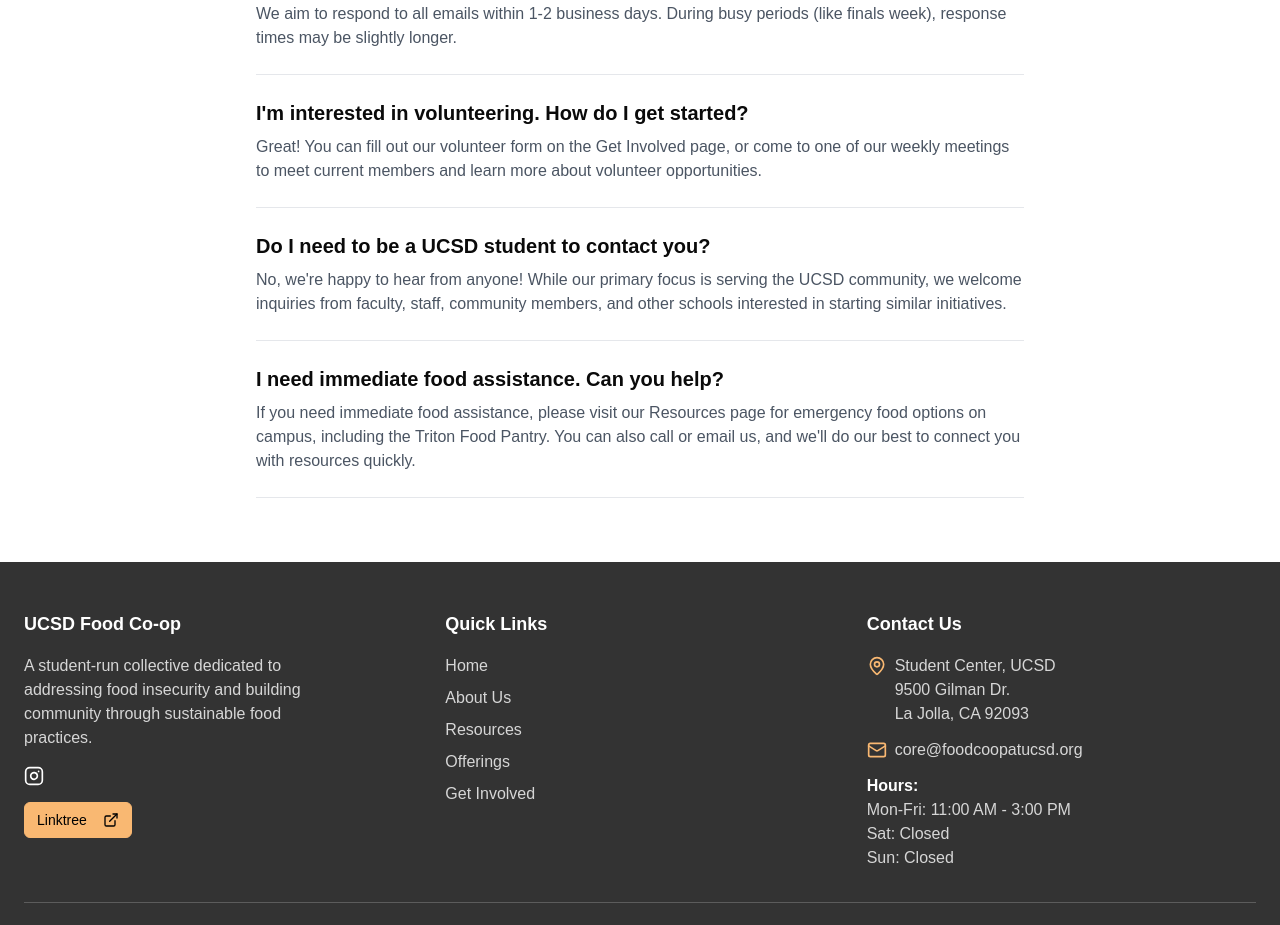
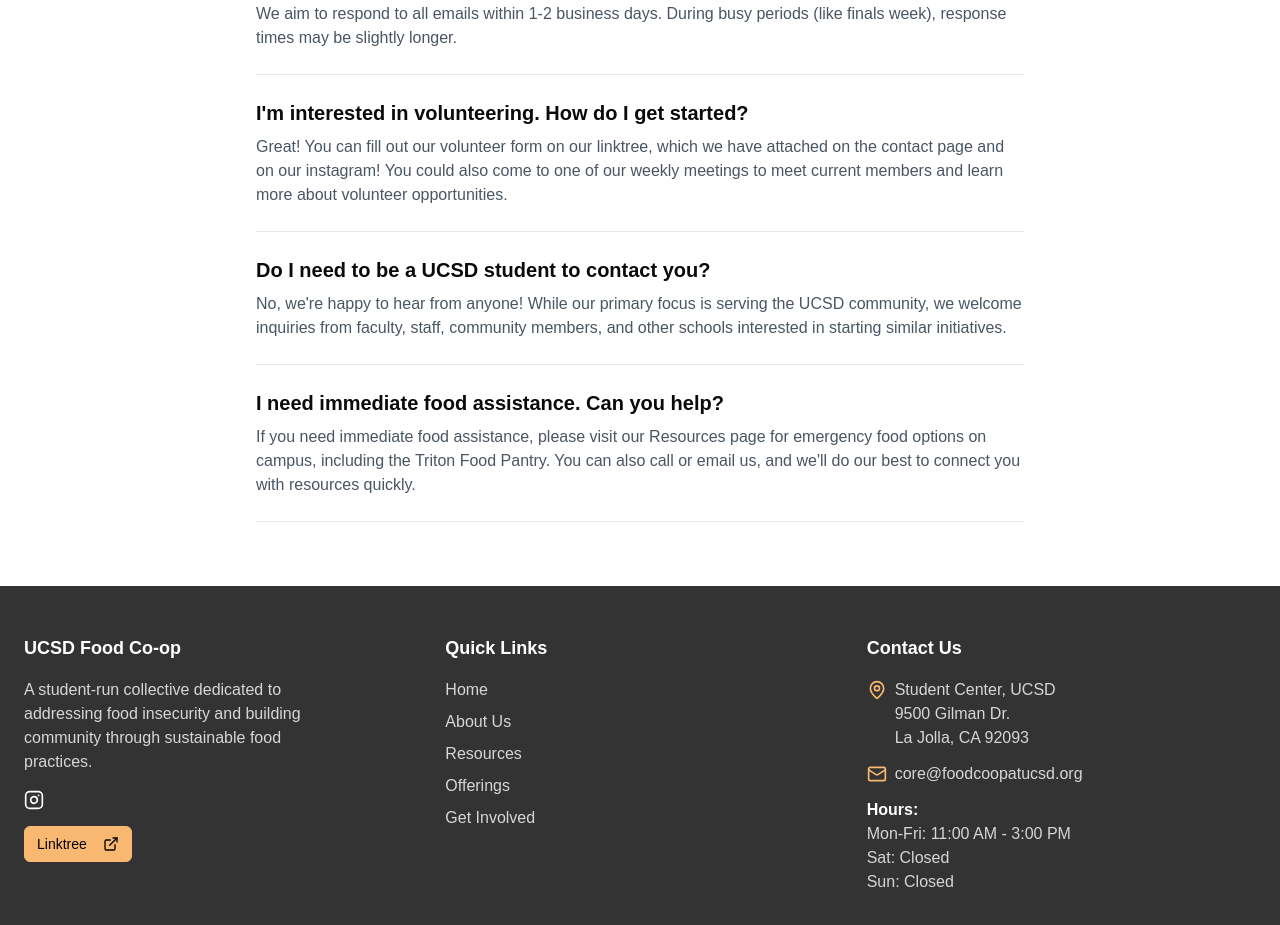
Before and after one commit to spencerwcowles/food-coop, a Next.js app: page /contact in a window 1280 px wide. Shown: the part 2200-3125 px from the top of the page. Built offline with nearby package versions, Linux system fonts and the light colour scheme.

Commit message:
Update page.tsx
changing  "volunteering" question answer

```diff
--- a/app/contact/page.tsx
+++ b/app/contact/page.tsx
@@ -133,7 +133,7 @@ export default function ContactPage() {
                 question:
                   "I'm interested in volunteering. How do I get started?",
                 answer:
-                  "Great! You can fill out our volunteer form on the Get Involved page, or come to one of our weekly meetings to meet current members and learn more about volunteer opportunities.",
+                  "Great! You can fill out our volunteer form on our linktree, which we have attached on the contact page and on our instagram! You could also come to one of our weekly meetings to meet current members and learn more about volunteer opportunities.",
               },
               {
                 question: "Do I need to be a UCSD student to contact you?",
```
